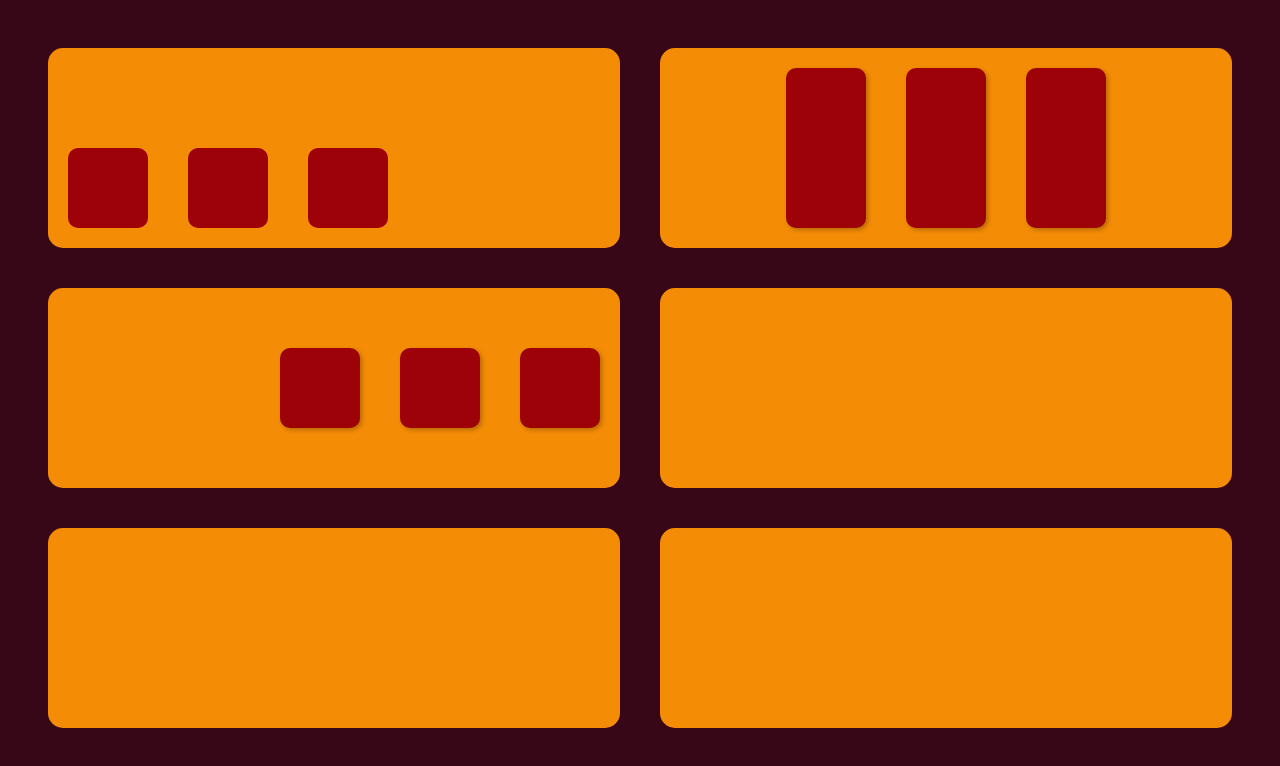
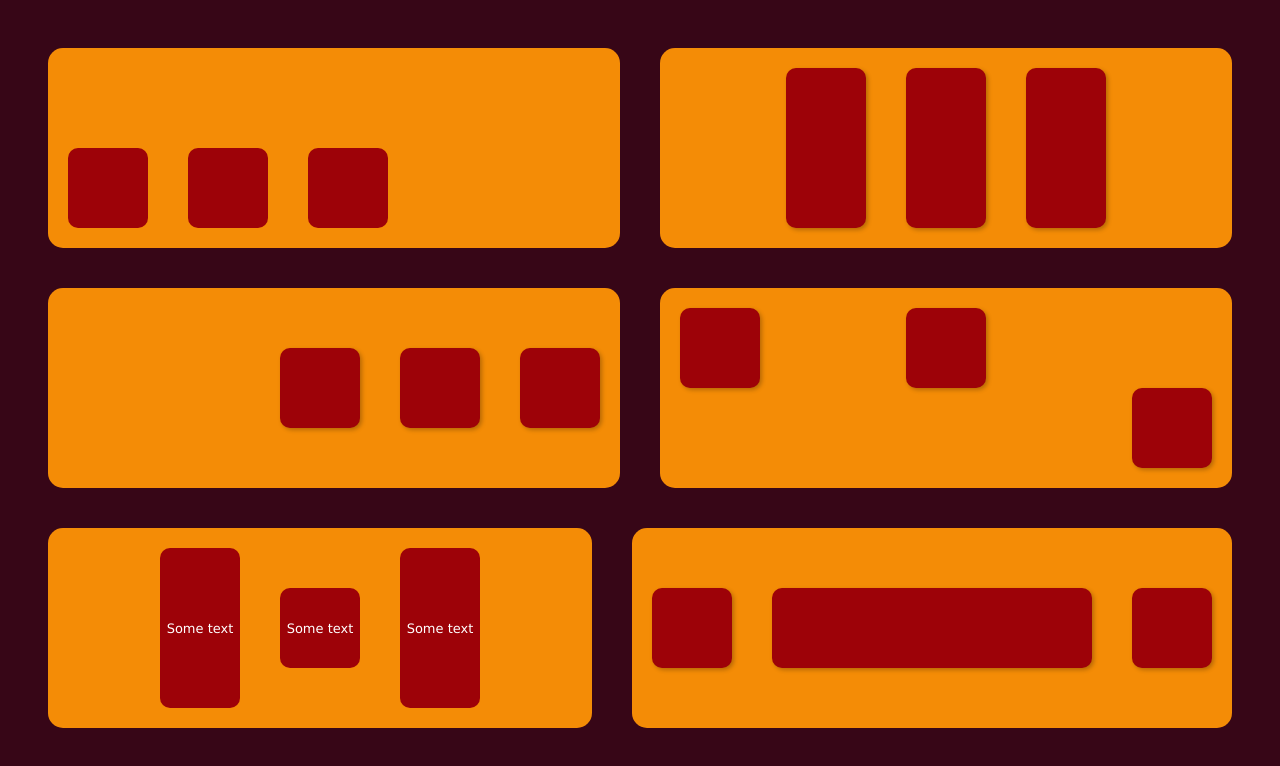
Before and after one commit to priscilla-silva/flexbox-practice-figma, a plain HTML site: page index.html in a window 1280 px wide. Drawn offline with Linux system fonts and the light colour scheme.

Commit message:
final changes, finished work

```diff
--- a/index.html
+++ b/index.html
@@ -26,14 +26,24 @@
       <div class="card__3__2"></div>
       <div class="card__3__2"></div>
     </div>
-    <div class="card__4"></div>
+    <div class="card__4">
+      <div class="card__4__1"></div>
+      <div class="card__4__2"></div>
+      <div class="card__4__3"></div>
+    </div>
   </div>
 
   <div class="card__third">
     <div class="card__5">
-
+      <div class="card__5__1"><p class="card__5__info">Some text</p></div>
+      <div class="card__5__2"><p class="card__5__info">Some text</p></div>
+      <div class="card__5__3"><p class="card__5__info">Some text</p></div>
     </div>
-    <div class="card__6"></div>
+    <div class="card__6">
+      <div class="card__6__1"></div>
+      <div class="card__6__2"></div>
+      <div class="card__6__3"></div>
+      </div>
   </div>
 </body>
 </html>
--- a/styles/squares.css
+++ b/styles/squares.css
@@ -146,7 +146,40 @@ body {
     height: 25vh;
     border-radius: 15px;
     margin: 20px;
+    justify-content: space-between;
+
 }
+.card__4__1 {
+        background-color: #9D0208;
+        display: flex;
+        width: 10vh;
+        height: 10vh;
+        border-radius: 10px;
+        margin: 20px;
+        box-shadow: 2px 2px 4px rgba(0, 0, 0, 0.25);
+}
+.card__4__2 {
+    background-color: #9D0208;
+    display: flex;
+    width: 10vh;
+    height: 10vh;
+    border-radius: 10px;
+    margin: 20px;
+    box-shadow: 2px 2px 4px rgba(0, 0, 0, 0.25);
+}
+.card__4__3 {
+    background-color: #9D0208;
+    display: flex;
+    width: 10vh;
+    height: 10vh;
+    border-radius: 10px;
+    margin: 20px;
+    box-shadow: 2px 2px 4px rgba(0, 0, 0, 0.25);
+    align-self: flex-end;
+
+}
+
+
 .card__third {
     justify-content: center;
     align-items: stretch;
@@ -156,10 +189,56 @@ body {
     background-color: #F48C06;
     display: flex;
     width: 100%;
-    height: 25vh;
+    /* height: 25vh;  */
     border-radius: 15px;
     margin: 20px;
+    align-content: stretch;
+    justify-content: center;
 }
+.card__5__1{
+    background-color: #9D0208;
+    display: flex;
+    width: 10vh;
+    /* height: 10vh;  */
+    border-radius: 10px;
+    margin: 20px;
+    justify-content: center;
+    align-items: center;
+
+}
+.card__5__2{
+    background-color: #9D0208;
+    display: flex;
+    width: 10vh;
+    height: 10vh;
+    border-radius: 10px;
+    margin: 20px;
+    justify-content: center;
+    align-self: center;
+    align-items: center;
+
+}
+.card__5__3{
+    background-color: #9D0208;
+    display: flex;
+    width: 10vh;
+    /* height: 10vh;  */
+    border-radius: 10px;
+    margin: 20px;
+    justify-content: center;
+    align-items: center;
+
+}
+.card__5__info {
+    font-family: Verdana, Geneva, Tahoma, sans-serif;
+    color: white;
+    font-size: small;
+    display: flex;
+
+}
+
+
+
 .card__6 {
     background-color: #F48C06;
     display: flex;
@@ -167,4 +246,34 @@ body {
     height: 25vh;
     border-radius: 15px;
     margin: 20px;
+    align-items: center;
+    justify-content: center;
 }
+.card__6__1{
+    background-color: #9D0208;
+    display: flex;
+    width: 10vh;
+    height: 10vh;
+    border-radius: 10px;
+    margin: 20px;
+    box-shadow: 2px 2px 4px rgba(0, 0, 0, 0.25);
+}
+.card__6__2{
+    background-color: #9D0208;
+    display: flex;
+    width: 40vh;
+    height: 10vh;
+    border-radius: 10px;
+    margin: 20px;
+    box-shadow: 2px 2px 4px rgba(0, 0, 0, 0.25);
+
+}
+.card__6__3{
+    background-color: #9D0208;
+    display: flex;
+    width: 10vh;
+    height: 10vh;
+    border-radius: 10px;
+    margin: 20px;
+    box-shadow: 2px 2px 4px rgba(0, 0, 0, 0.25);
+}
```
